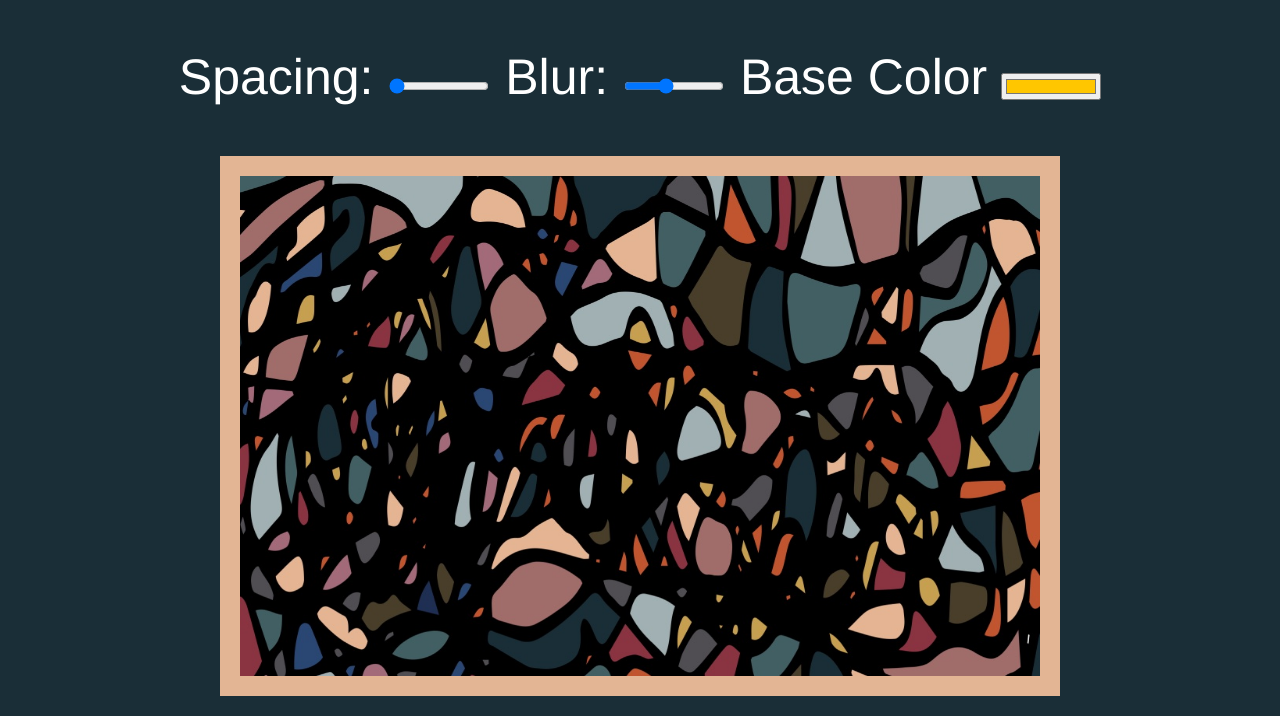
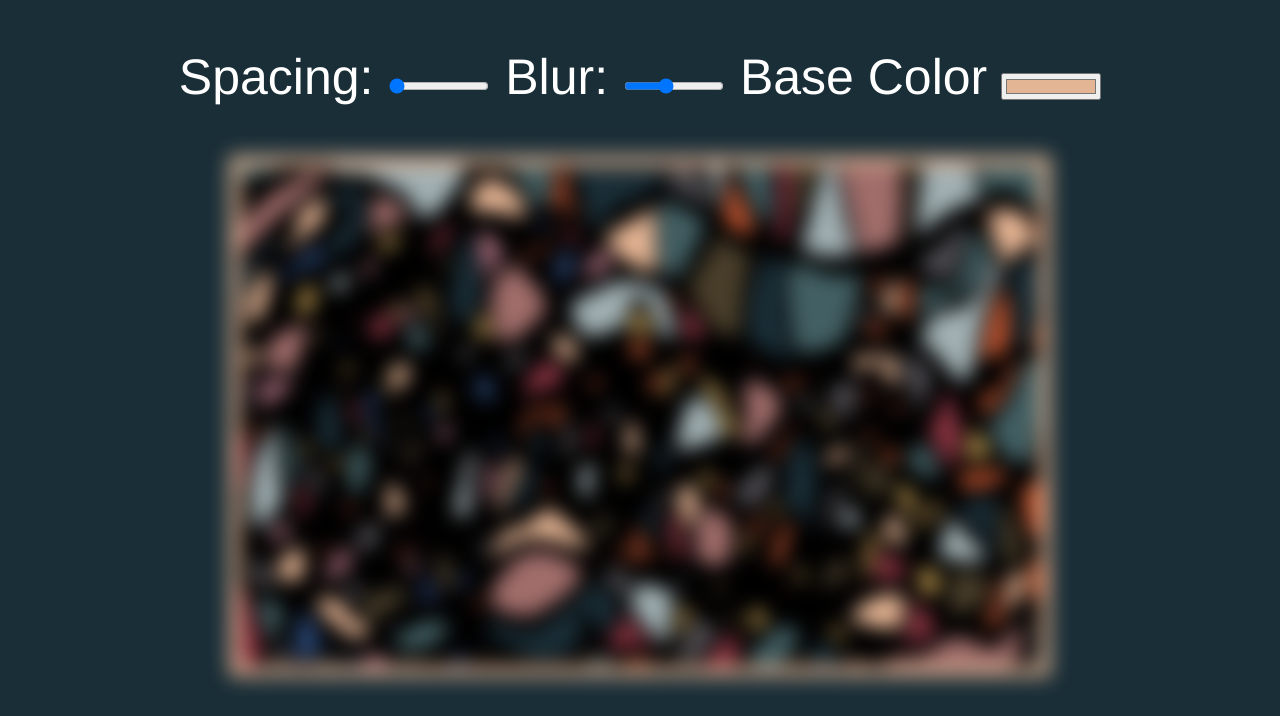
Before and after one commit to obscuredglass/cssvariables, a plain HTML site: page index.html in a window 1280 px wide. Shown: the part 163-879 px from the top of the page. Drawn offline with Linux system fonts and the light colour scheme.

Commit message:
little css fix

```diff
--- a/assets/css/style.css
+++ b/assets/css/style.css
@@ -1,21 +1,16 @@
 :root {
   --base: #e3b594;
-  --spacing: 20px;
-  --blue: 10px;
+  --spacing: 10px;
+  --blur: 10px;
 }
-
 img {
   padding: var(--spacing);
   background: var(--base);
-  filter: blue(var(--blue));
-
+  filter: blur(var(--blur));
 }
-
-.h1{
+.hl {
   color: var(--base);
 }
-
-
 
 body {
   text-align: center;
--- a/index.html
+++ b/index.html
@@ -16,7 +16,7 @@
     <input id="blur" type="range" name="blur" min="0" max="25" value="10" data-sizing="px">
 
     <label for="base">Base Color</label>
-    <input id="base" type="color" name="base" value="#ffc600">
+    <input id="base" type="color" name="base" value="#e3b594">
   </div>
 
   <img src="assets/img/stainedglass.jpg" alt="stained glass" style="width:800px;height:500px;">
```
Lines whose indentation alone changed are shown as unchanged.
